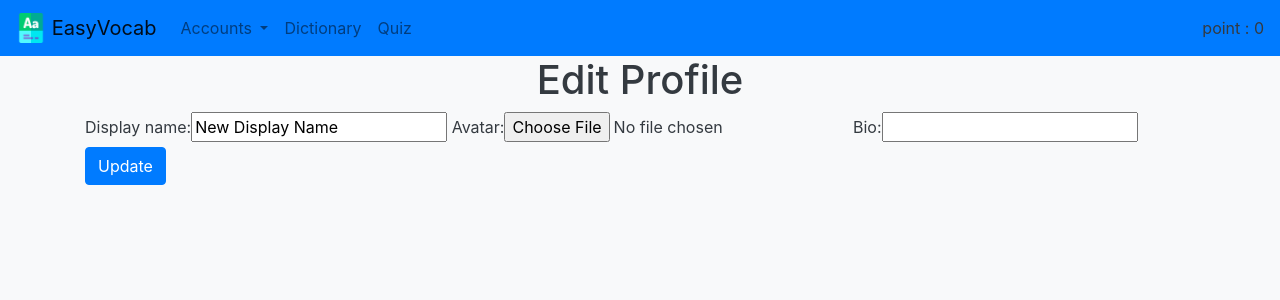
After one commit to mohammadamin16/easyvocab, a Django app: a page that uses accounts/templates/accounts/edit_profile.html in a window 1280 px wide. The commit adds this page. Shown: the top 300 px of the page. Run offline with Django 3.2, Linux system fonts and the light colour scheme; data comes from the database, SQL or seed files in the repository; both versions use the stored data as it was after the commit; some libraries are stand-ins or nearby versions.

Commit message:
Add a way to Update Profile.

```diff
--- a/accounts/models.py
+++ b/accounts/models.py
@@ -8,6 +8,7 @@ from django.db import models
 
 
 # this is my customized User Model
+from django.urls import reverse
 from django.utils import timezone
 from django.http import FileResponse
 
@@ -66,3 +67,6 @@ class User(AbstractBaseUser, PermissionsMixin):
 
     def get_long_name(self):
         return "{} (@{})".format(self.display_name, self.username)
+
+    def get_absolute_url(self):
+        return reverse('accounts:profile', args=[self.username])
--- /dev/null
+++ b/accounts/templates/accounts/edit_profile.html
@@ -0,0 +1,12 @@
+{% extends 'accounts/accounts_base_template.html' %}
+{% load bootstrap %}
+{% block content %}
+<div class="container">
+    <p class="h1 text-center">Edit Profile</p>
+    <form  method="post">
+    {{ form|bootstrap }}
+    <input class="btn btn-primary" type="submit" value="Update">
+        {% csrf_token %}
+</form>
+</div>
+{% endblock %}
--- a/accounts/templates/accounts/profile.html
+++ b/accounts/templates/accounts/profile.html
@@ -17,6 +17,8 @@
     <br>
     <div class="badge badge-primary text-wrap">points:</div> {{ object.point }}
     <br>
-    <button class="btn btn-secondary mt-5">Edit Profile</button>
+    <a href="{% url 'accounts:edit-profile' object.username %}">
+        <button class="btn btn-secondary mt-5">Edit Profile</button>
+    </a>
 </div>
 {% endblock %}
--- a/accounts/urls.py
+++ b/accounts/urls.py
@@ -8,5 +8,6 @@ urlpatterns = [
     path('logout', views.Logout.as_view(), name='logout'),
     path('signup', views.SignUp.as_view(), name='signup'),
     path('profile/<username>', views.Profile.as_view(), name='profile'),
+    path('edit_profile/<username>', views.EditProfile.as_view(), name='edit-profile'),
     path('<username>/avatar', views.get_avatar, name='get-avatar'),
 ]
--- a/accounts/views.py
+++ b/accounts/views.py
@@ -54,7 +54,10 @@ def get_avatar(self, username):
     return FileResponse(open(img, 'rb'))
 
 
-# class EditProfile(UpdateView):
-#     model = get_user_model()
-#     fields = ['display_name', 'avatar']
-#     template_name =
+class EditProfile(UpdateView):
+    model = get_user_model()
+    fields = ['display_name', 'avatar', 'bio']
+    template_name = 'accounts/edit_profile.html'
+
+    def get_object(self, queryset=None):
+        return get_user_model().objects.get(username=self.kwargs['username'])
```
Also changed, not shown: db.sqlite3.
